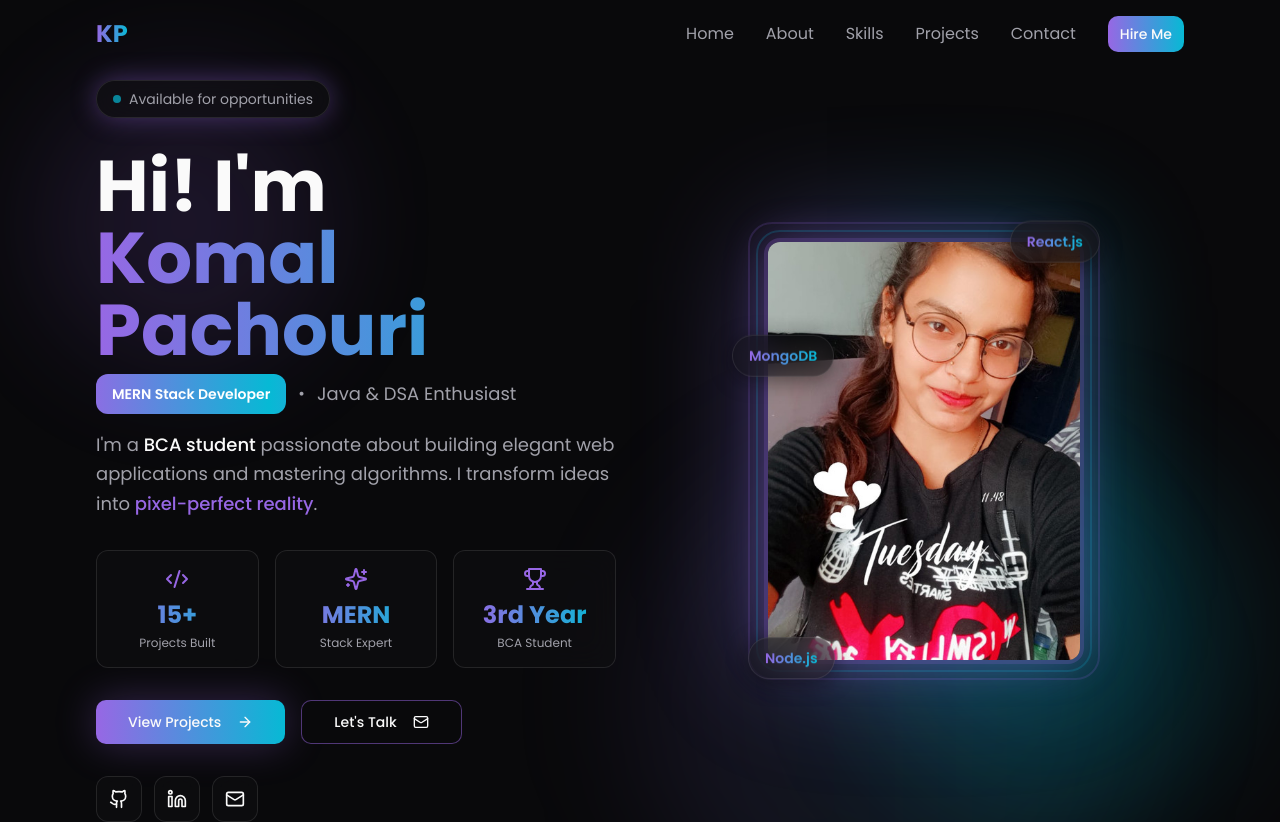
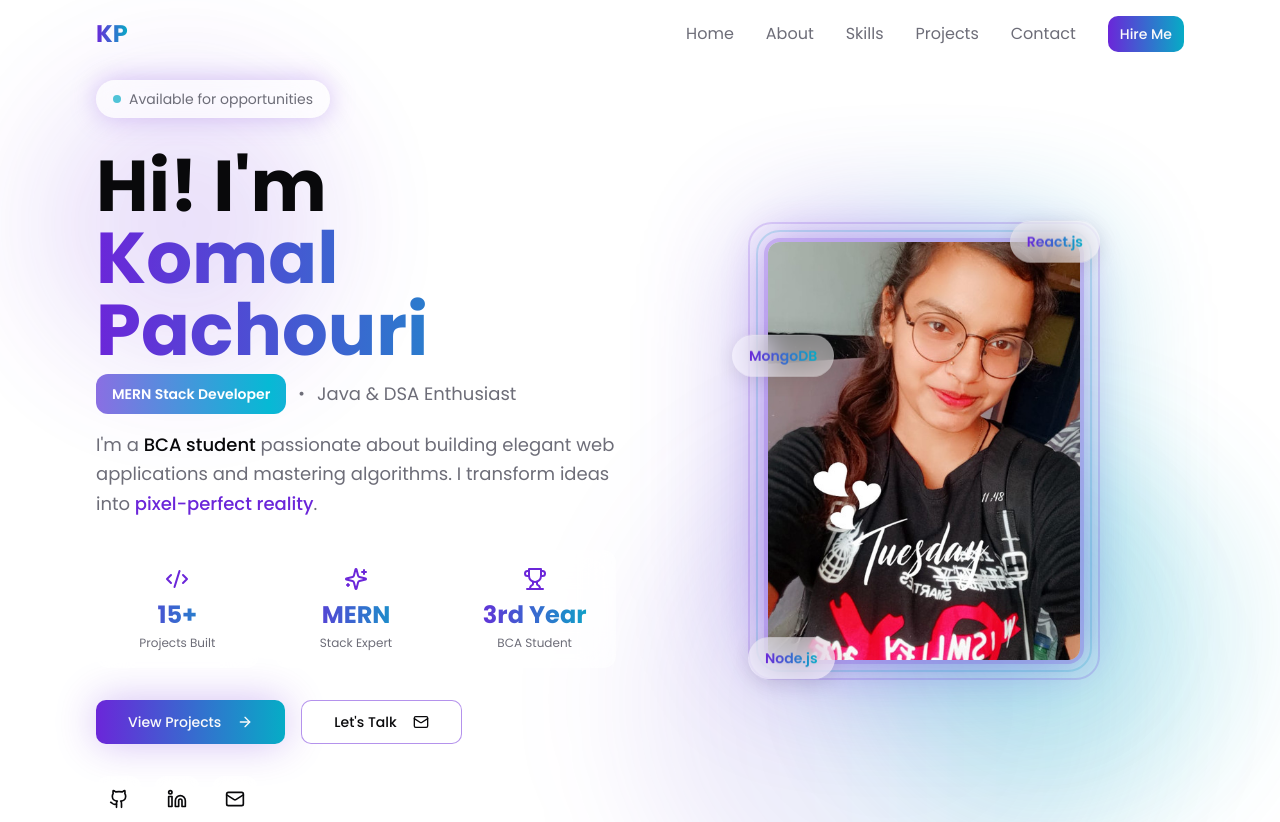
Before and after one commit to komal-Pachouri/komalpachouri-portfolio, a React (Vite) app: page / in a window 1280 px wide. Shown: the top 822 px of the page. Built offline with nearby package versions, Linux system fonts and the light colour scheme; the HTML template or start-up script is replaced by a standard one.

Commit message:
Fix: Adjust colors for light mode

```diff
--- a/src/index.css
+++ b/src/index.css
@@ -8,6 +8,44 @@ All colors MUST be HSL.
 
 @layer base {
   :root {
+    --background: 0 0% 100%;
+    --foreground: 240 10% 3.9%;
+
+    --card: 0 0% 100%;
+    --card-foreground: 240 10% 3.9%;
+
+    --popover: 0 0% 100%;
+    --popover-foreground: 240 10% 3.9%;
+
+    --primary: 263 70% 50%;
+    --primary-foreground: 0 0% 98%;
+
+    --secondary: 188 94% 40%;
+    --secondary-foreground: 0 0% 98%;
+
+    --muted: 240 5% 96%;
+    --muted-foreground: 240 5% 45%;
+
+    --accent: 263 70% 50%;
+    --accent-foreground: 0 0% 98%;
+
+    --destructive: 0 84.2% 60.2%;
+    --destructive-foreground: 0 0% 98%;
+
+    --border: 240 5% 90%;
+    --input: 240 5% 90%;
+    --ring: 263 70% 50%;
+
+    --radius: 0.75rem;
+
+    --gradient-primary: linear-gradient(135deg, hsl(263 70% 50%), hsl(188 94% 40%));
+    --gradient-card: linear-gradient(135deg, hsl(0 0% 98%), hsl(0 0% 96%));
+
+    --shadow-glow: 0 0 40px hsl(263 70% 50% / 0.3);
+    --shadow-card: 0 4px 20px hsl(240 10% 3% / 0.1);
+  }
+
+  .dark {
     --background: 240 10% 3.9%;
     --foreground: 0 0% 98%;
 
@@ -35,8 +73,6 @@ All colors MUST be HSL.
     --border: 240 5% 15%;
     --input: 240 5% 15%;
     --ring: 263 70% 65%;
-
-    --radius: 0.75rem;
 
     --gradient-primary: linear-gradient(135deg, hsl(263 70% 65%), hsl(188 94% 43%));
     --gradient-card: linear-gradient(135deg, hsl(240 8% 7% / 0.8), hsl(240 8% 9% / 0.8));
```
